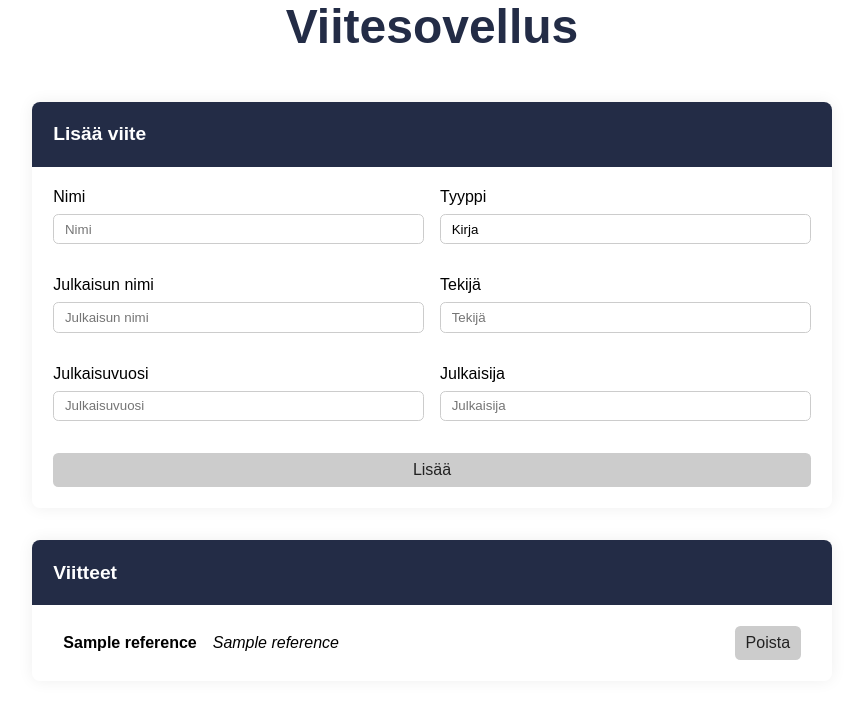
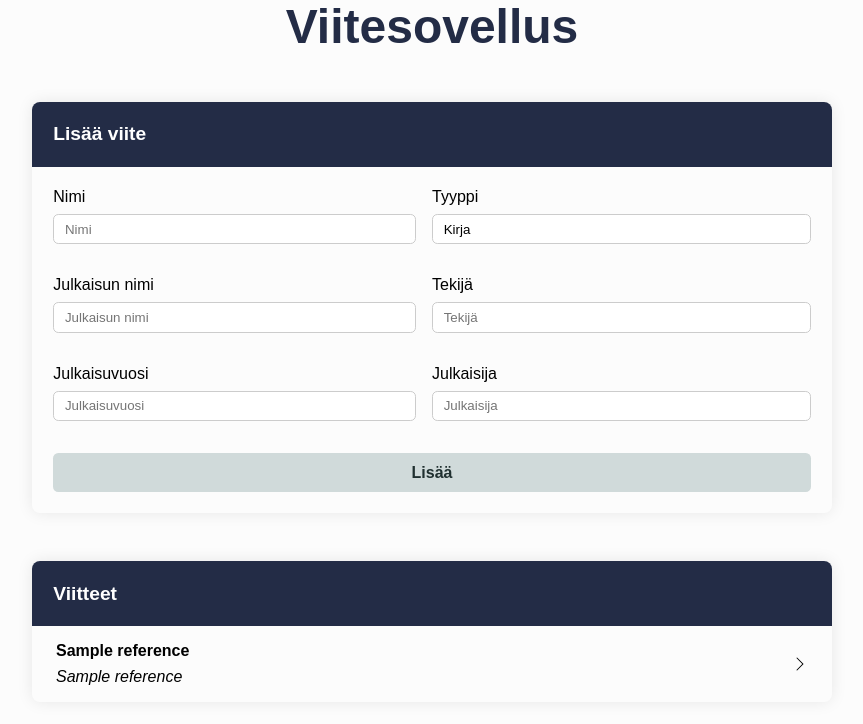
Before and after one commit to siniset/referesh, a Python web app: template app/templates/index.html in a window 1280 px wide. Shown: the part 49-773 px from the top of the page, without its empty margins (208-1071 px from the left). Run offline with Jinja, Linux system fonts and the light colour scheme; the template is opened without the code that fills it: most values are stand-ins (such as "Sample title", 1, 10 or a date in 2020).

Commit message:
WIP: enhance ui

```diff
--- a/app/static/index.css
+++ b/app/static/index.css
@@ -6,20 +6,26 @@
 
 
 body {
-  margin: 3rem;
+  margin: 2rem;
   font-family: sans-serif;
+  background-color: rgb(252,252,252);
 }
 
+@media only screen and (min-width: 768px) {
+  body {
+    font-family: sans-serif;
+  }
+}
 
 section:not(:last-child) {
-  margin-bottom: 2rem;
+  margin-bottom: 3rem;
 }
 
 
 .box {
   display: flex;
   border-radius: .5rem;
-  box-shadow: 0 0 1rem 0 #00000011;
+  box-shadow: 0 0 1rem 0 #00000016;
   overflow: hidden;
   width: 100%;
   max-width: 50rem;
@@ -42,9 +48,7 @@ section:not(:last-child) {
 }
 
 
-.flex,
-.row,
-.column {
+.flex, .row {
   display: flex;
 }
 
@@ -54,52 +58,42 @@ section:not(:last-child) {
 }
 
 
-.span-6 {
-  width: 50%;
+.span-1 { width: 8.33333%; }
+.span-2 { width: 16.66667%; }
+.span-3 { width: 25%; }
+.span-4 { width: 33.33333%; }
+.span-5 { width: 41.66667%; }
+.span-6 { width: 50%; }
+.span-7 { width: 58.33333%; }
+.span-8 { width: 66.66667%; }
+.span-9 { width: 75%; }
+.span-10 { width: 83.33333%; }
+.span-11 { width: 91.66667%; }
+.span-12 { width: 100%; }
+
+
+.v-gap-sm { row-gap: .25rem; }
+.v-gap-md { row-gap: .5rem; }
+.v-gap-lg { row-gap: 1rem; }
+.v-gap-xl { row-gap: 2rem; }
+.h-gap-sm > * { padding-right: .25rem; }
+.h-gap-md > * { padding-right: .5rem; }
+.h-gap-lg > * { padding-right: 1rem; }
+.h-gap-xl > * { padding-right: 2rem; }
+
+.h-gap-sm > *:last-child,
+.h-gap-md > *:last-child,
+.h-gap-lg > *:last-child,
+.h-gap-xl > *:last-child {
+  padding-right: 0;
 }
 
 
-.span-12 {
-  width: 100%;
+.justify-left {
+  justify-content: right;
 }
-
-
-.v-gap-sm {
-  row-gap: .25rem;
-}
-
-
-.v-gap-md {
-  row-gap: .5rem;
-}
-
-
-.v-gap-lg {
-  row-gap: 1rem;
-}
-
-
-.v-gap-xl {
-  row-gap: 2rem;
-}
-
-.h-gap-sm {
-  column-gap: .25rem;
-}
-
-
-.h-gap-md {
-  column-gap: .5rem;
-}
-
-
-.h-gap-lg {
-  column-gap: 1rem;
-}
-
-
-.h-gap-xl {
-  column-gap: 2rem;
+.justify-right {
+  justify-content: right;
 }
 
 
@@ -118,55 +112,111 @@ section:not(:last-child) {
 .button {
   border: none;
   font-size: 1rem;
+  padding: .666rem;
   text-decoration: none;
-  background-color: #ccc;
-  color: #222;
+  color: #203030;
   text-align: center;
+  background-color: #d0dada;
 }
 
 
+.button-dark {
+  background-color: #232c46;
+  color: #fff;
+}
+
+
+.text-bold {
+  font-weight: 700;
+}
+
+a.button {
+  display: block;
+}
+
 .site-title {
-  font-size: 3rem;
+  font-size: 2rem;
   font-weight: 600;
   text-align: center;
   color: #232c46;
   margin: 3rem;
 }
 
-
-.reference-list {
-  margin: 1.333rem;
+@media only screen and (min-width: 48em) {
+  .site-title {
+    font-size: 3rem;
+  }
 }
 
 
-.reference-entry {
-  display: flex;
-  justify-content: space-between;
-  align-items: center;
-  padding: 1.25rem .625rem;
+.expand {
+    flex-grow: 1;
 }
 
 
-.reference-entry:first-child {
-  padding-top: 0;
+.v-centered {
+  align-items: center;
+}
+
+.reference {
+  /* padding: 1rem 1.5rem; */
+}
+
+.reference:not(:last-child) {
+  border-bottom: 1px solid #ddd;
+}
+
+.reference-header {
+  /* padding-left: 1rem; */
+  /* display: flex; */
+  justify-content: space-between;
+  /* overflow: hidden; */
 }
 
 
-.reference-entry:last-child {
-  padding-bottom: 0;
+.reference-button {
+  /* display: flex; */
+  /* justify-content: center; */
+  /* align-items: center; */
+  /* flex-basis: 10%; */
+  /* padding: 1rem 0 1rem 1.5rem; */
+  padding: 1rem 1.5rem;
 }
 
 
-.reference-entry:not(:last-child) {
-  border-bottom: 1px solid #ccc;
+.reference-info {
+  display: flex;
+  flex-direction: column;
+  padding: 1rem 0 1rem 1.5rem;
 }
 
 
 .reference-name {
+  /* padding: 1.5rem 1rem; */
   font-weight: bold;
 }
 
 
 .reference-title {
-  font-style: italic;
+  font-style: oblique;
 }
+
+
+.reference-field-container {
+  padding: 1rem 1.5rem;
+}
+
+
+.field {
+  background-color: #f2f5f5;
+  padding: 1rem;
+  border-radius: .333em;
+  border: 1px solid #d5dfdf;
+}
+
+
+svg,
+path {
+  display: block;
+  pointer-events: none;
+}
--- a/app/templates/index.html
+++ b/app/templates/index.html
@@ -2,6 +2,7 @@
 
 <html></html>
     <head>
+        <meta name="viewport" content="width=device-width, initial-scale=1">
         <link rel="stylesheet" href="{{ url_for('static', filename='index.css') }}">
         <title>Viitesovellus</title>
     </head>
@@ -15,7 +16,7 @@
             <p class="box-title">Lisää viite</p>
 
             <form class="vertical form v-gap-xl" action="/save" method="POST">
-                <div class="row h-gap-lg">
+                <div class="form-row row h-gap-lg">
                     <div class="span-6 vertical flex v-gap-md">
                         <label for="reference-name">Nimi</label>
                         <input name="name" id="reference-name" placeholder="Nimi" type="text" class="text-field" />
@@ -30,31 +31,31 @@
                 </div>
 
 
-                <div class="row h-gap-lg">
+                <div class="form-row row h-gap-lg">
                     <div class="span-6 vertical flex v-gap-md">
                         <label for="reference-title">Julkaisun nimi</label>
-                        <input name="name" id="reference-title" placeholder="Julkaisun nimi" type="text" class="text-field" />
+                        <input name="title" id="reference-title" placeholder="Julkaisun nimi" type="text" class="text-field" />
                     </div>
                     <div class="span-6 vertical flex v-gap-md">
                         <label for="reference-author">Tekijä</label>
-                        <input name="name" id="reference-author" placeholder="Tekijä" type="text" class="text-field" />
+                        <input name="author" id="reference-author" placeholder="Tekijä" type="text" class="text-field" />
                     </div>
                 </div>
 
 
-                <div class="row h-gap-lg">
+                <div class="form-row row h-gap-lg">
                     <div class="span-6 vertical flex v-gap-md">
                         <label for="reference-year">Julkaisuvuosi</label>
-                        <input name="name" id="reference-year" placeholder="Julkaisuvuosi" type="text" class="text-field" />
+                        <input name="year" id="reference-year" placeholder="Julkaisuvuosi" type="text" class="text-field" />
                     </div>
                     <div class="span-6 vertical flex v-gap-md">
                         <label for="reference-publisher">Julkaisija</label>
-                        <input name="name" id="reference-publisher" placeholder="Julkaisija" type="text" class="text-field" />
+                        <input name="publisher" id="reference-publisher" placeholder="Julkaisija" type="text" class="text-field" />
                     </div>
                 </div>
 
                 <div>
-                    <input id="button" type="submit" class="span-12 button" value="Lisää" />
+                    <input id="button" type="submit" class="span-12 button text-bold" value="Lisää" />
                 </div>
             </form>
         </section>
@@ -63,17 +64,35 @@
             <p class="box-title">Viitteet</p>
 
             <div class="reference-list vertical flex">
+
                 {% for reference in references %}
-                <div class="reference-entry">
-                    <div class="flex h-gap-lg">
-                        <p class="reference-name">{{reference.name}}</p>
-                        <p class="reference-title">{{reference.title}}</p>
+                <div onclick={{"toggleReferenceView(" ~ reference.id ~ ")"}}
+                    class="reference" data-action="toggle-reference" data-reference-id={{reference.id}}>
+
+                        <div class="row v-centered reference-header">
+                            <div class="column h-gap-md reference-info v-gap-md">
+                                <p class="reference-name">{{reference.name}}</p>
+                                <p class="reference-title">{{reference.title}}</p>
+                            </div>
+
+                            <div class="column reference-button">
+                                <svg xmlns="http://www.w3.org/2000/svg"
+                                     width="16" height="16" fill="currentColor"
+                                                            class="bi bi-chevron-right" viewBox="0 0 16 16">
+                                    <path fill-rule="evenodd" d="M4.646 1.646a.5.5 0 0 1
+                                    .708 0l6 6a.5.5 0 0 1 0 .708l-6 6a.5.5 0 0
+                                    1-.708-.708L10.293 8 4.646 2.354a.5.5 0 0 1 0-.708z" />
+
+                                </svg>
+                            </div>
+                        </div>
+
                     </div>
+                {% endfor %}
 
-                    <a href={{"/delete/" ~ reference.id}} class="button">Poista</a>
-                </div>
-                {% endfor %}
             </div>
         </section>
+
+        <script defer src={{ url_for('static', filename='index.js') }}></script>
     </body>
 </html>
```
Also changed, not shown: app/static/index.js (added, +38 -0 lines), app/static/placeholder.css (deleted).
